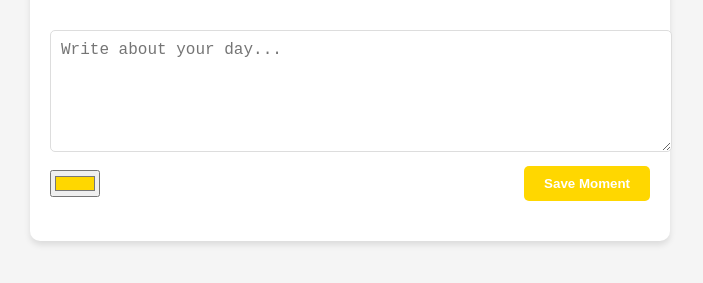
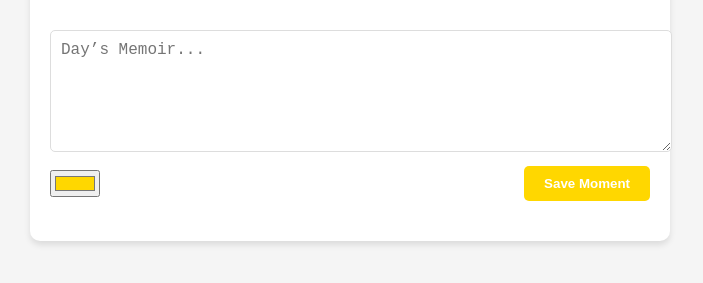
Before and after one commit to adithyashibu/one-moment-diary-, a plain HTML site: page index.html in a window 1280 px wide. Shown: the part 319-602 px from the top of the page, without its empty margins (290-993 px from the left). Drawn offline with Linux system fonts and the light colour scheme.

Commit message:
Add updated files (index.html, script.js, style.css)

```diff
--- a/index.html
+++ b/index.html
@@ -10,7 +10,7 @@
 <body>
   <div class="container">
     <h1>One Moment Diary</h1>
-    <textarea id="diary-input" placeholder="Write about your day..."></textarea>
+    <textarea id="diary-input" placeholder="Day’s Memoir..."></textarea>
     <div class="controls">
       <input type="color" id="color-picker" value="#ffd700">
       <button id="save-button">Save Moment</button>
```
Also changed, not shown: 1 other file.
